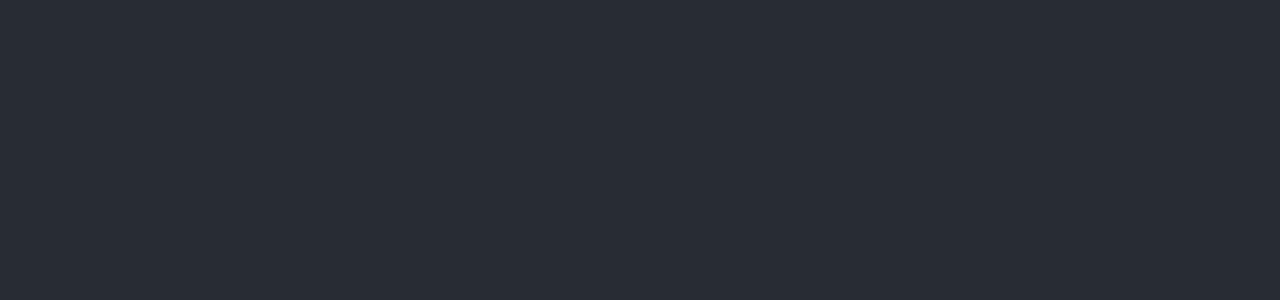
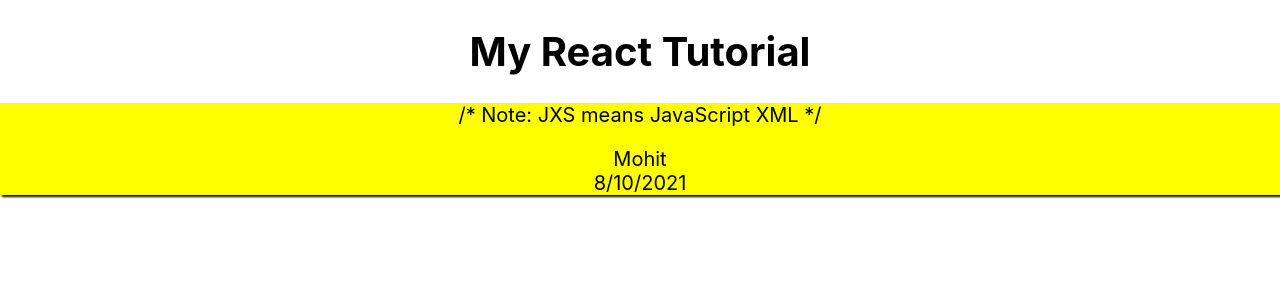
Before and after one commit to mohit838/React-Basic-Tutorial, a React (Create React App) app in the folder web-development-tutorial/: page / in a window 1280 px wide. Shown: the top 300 px of the page. Built offline with nearby package versions, Linux system fonts and the light colour scheme.

Commit message:
rect use

```diff
--- a/web-development-tutorial/src/App.css
+++ b/web-development-tutorial/src/App.css
@@ -1,4 +1,4 @@
-.App {
+/* .App {
   text-align: center;
 }
 
@@ -35,4 +35,15 @@
   to {
     transform: rotate(360deg);
   }
+} */
+
+.App {
+  text-align: center;
+  font-size: 20px;
 }
+
+.card {
+  background-color: yellow;
+  color: black;
+  box-shadow: 2px 2px 2px black;
+}
--- a/web-development-tutorial/src/App.js
+++ b/web-development-tutorial/src/App.js
@@ -2,11 +2,32 @@
 import './App.css';
 
 function App() {
+
+  const firstName = "Mohit";
+  const date = new Date();
+  const dateName = date.getDate();
+  const dateMonth = date.getMonth();
+  const currentYear = date.getFullYear();
+
+
   return (
     <div className="App">
       <header className="App-header">
+        <h1 className="App-title">My React Tutorial</h1>
+      </header>
 
-      </header>
+      <div className="card">
+            <p>/* Note: JXS means JavaScript XML */</p>
+
+            <div className="name">{firstName}</div>
+
+            <div>{dateName+ "/" + dateMonth + "/" +currentYear}</div>
+      </div>
+
+
+
+
+
     </div>
   );
 }
```
